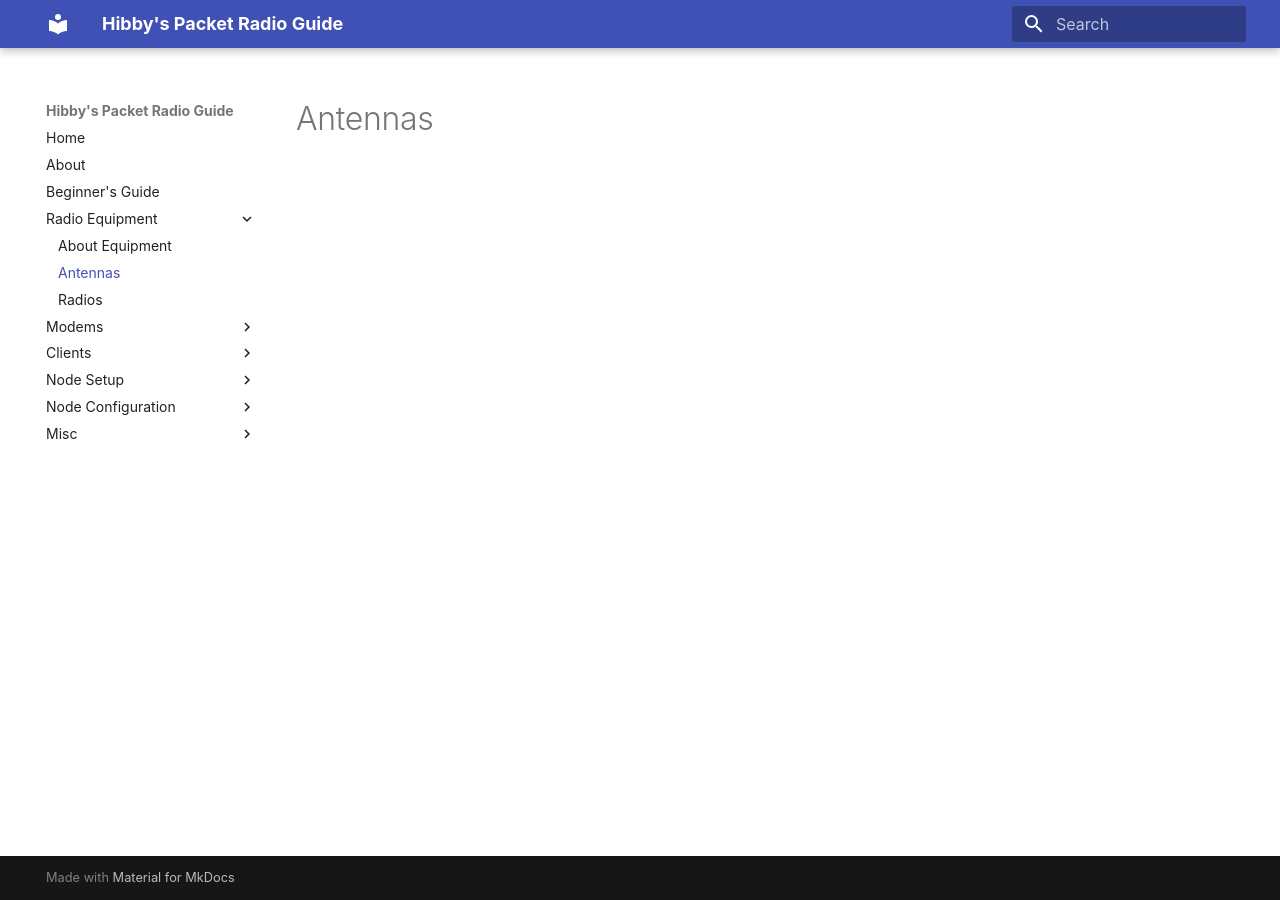
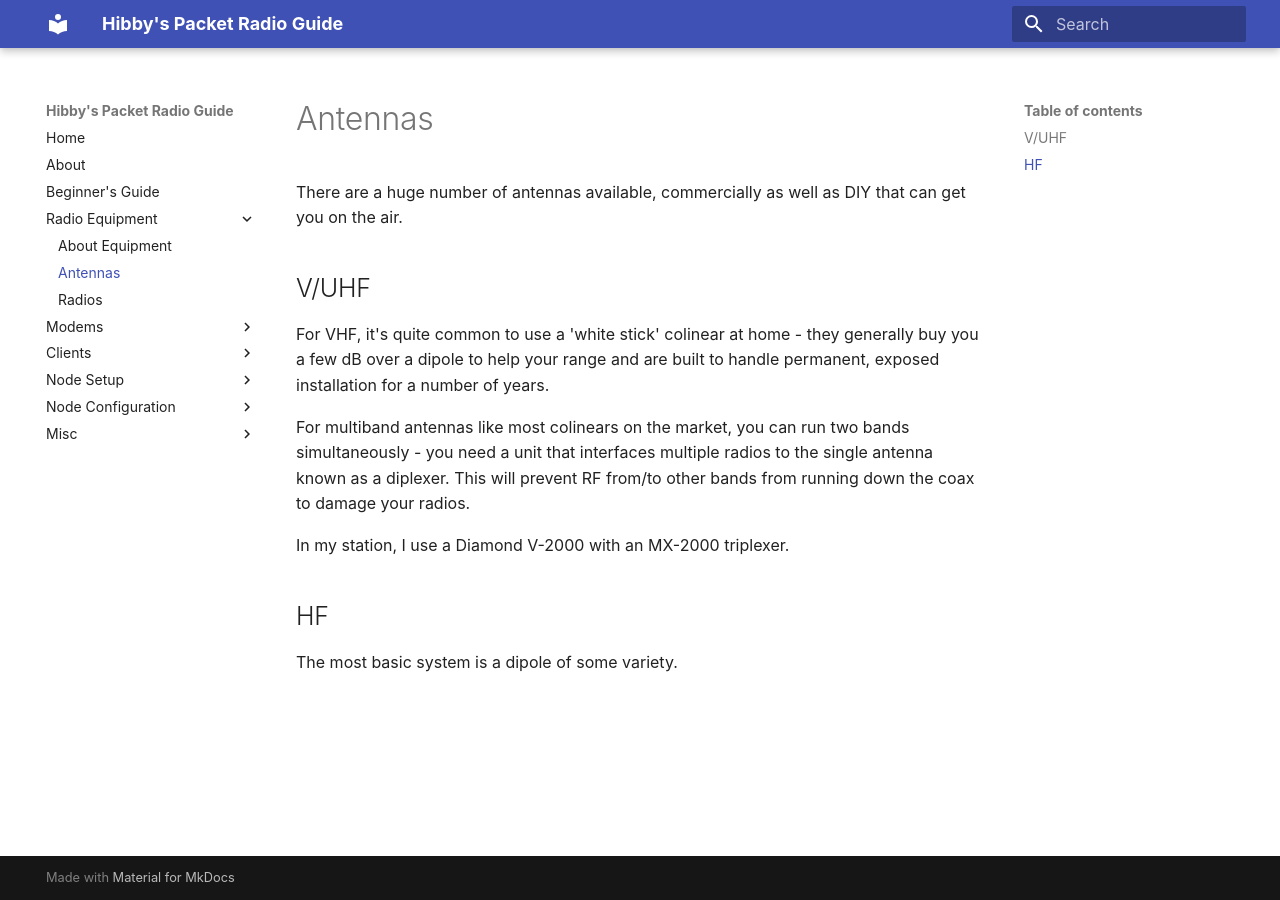
Before and after one commit to Hibby/packetradio-guide, an MkDocs documentation site: the page built from docs/equipment/antennas.md, in a window 1280 px wide. Built offline with MkDocs 1.6.1 and Material for MkDocs 9.7.7, drawn with Linux system fonts in a browser that asks for light colours.

Commit message:
Some longstanding overdue changes

```diff
--- a/docs/equipment/antennas.md
+++ b/docs/equipment/antennas.md
@@ -1 +1,15 @@
 # Antennas
+
+There are a huge number of antennas available, commercially as well as DIY that can get you on the air.
+
+## V/UHF
+
+For VHF, it's quite common to use a 'white stick' colinear at home - they generally buy you a few dB over a dipole to help your range and are built to handle permanent, exposed installation for a number of years.
+
+For multiband antennas like most colinears on the market, you can run two bands simultaneously - you need a unit that interfaces multiple radios to the single antenna known as a diplexer. This will prevent RF from/to other bands from running down the coax to damage your radios.
+
+In my station, I use a Diamond V-2000 with an MX-2000 triplexer.
+
+## HF
+
+The most basic system is a dipole of some variety.
```
Also changed, not shown: docs/linux.md (+8 -2 lines).
